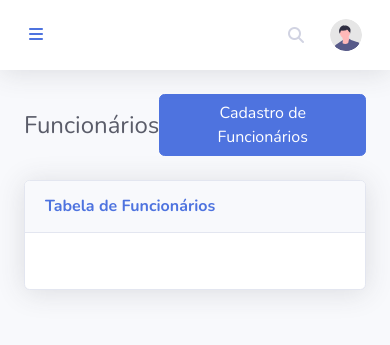
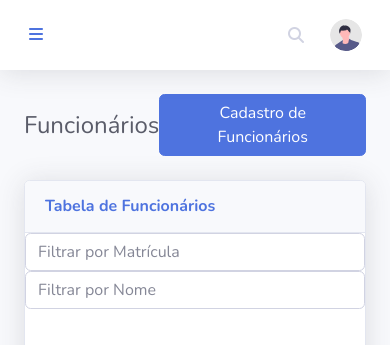
Before and after one commit to Cemag-pcp/projeto_sistema_epi, a Flask app: page /funcionarios in a window 390 px wide. Shown: the top 345 px of the page. Run offline with Flask 2, Linux system fonts and the light colour scheme; data that the repository does not hold is empty; some libraries are stand-ins or nearby versions.

Commit message:
função para filtrar tabela de funcionario

```diff
--- a/static/js/crud-funcionario/crud-funcionario.js
+++ b/static/js/crud-funcionario/crud-funcionario.js
@@ -30,6 +30,27 @@ function modalDesativarFuncionario(matricula,nome){
 
     $("#modalDesativarFuncionario").modal('show')
 }
+
+// Função para filtrar a tabela
+function filtrarTabela() {
+    const filtroMatricula = document.getElementById('filtroMatricula').value.toLowerCase();
+    const filtroNome = document.getElementById('filtroNome').value.toLowerCase();
+    const linhas = document.querySelectorAll('tbody tr');
+
+    linhas.forEach(linha => {
+        const matricula = linha.querySelector('td:nth-child(1)').textContent.toLowerCase();
+        const nome = linha.querySelector('td:nth-child(2)').textContent.toLowerCase();
+
+        // Condição para mostrar ou esconder a linha
+        const mostraLinha = matricula.includes(filtroMatricula) && nome.includes(filtroNome);
+
+        linha.style.display = mostraLinha ? '' : 'none';
+    });
+}
+
+// Adiciona eventos de digitação nos filtros
+document.getElementById('filtroMatricula').addEventListener('input', filtrarTabela);
+document.getElementById('filtroNome').addEventListener('input', filtrarTabela);
 
 
 $("#editarFuncionarioSalvar").on('click',function(){
--- a/templates/funcionarios.html
+++ b/templates/funcionarios.html
@@ -75,6 +75,14 @@
 <div class="card shadow mb-4">
     <div class="card-header py-3">
         <h6 class="m-0 font-weight-bold text-primary">Tabela de Funcionários</h6>
+    </div>
+    <div class="row mb-3">
+        <div class="col-md-6">
+            <input type="text" id="filtroMatricula" class="form-control" placeholder="Filtrar por Matrícula">
+        </div>
+        <div class="col-md-6">
+            <input type="text" id="filtroNome" class="form-control" placeholder="Filtrar por Nome">
+        </div>
     </div>
     <div class="card-body">
         <div id="no-more-tables">
```
